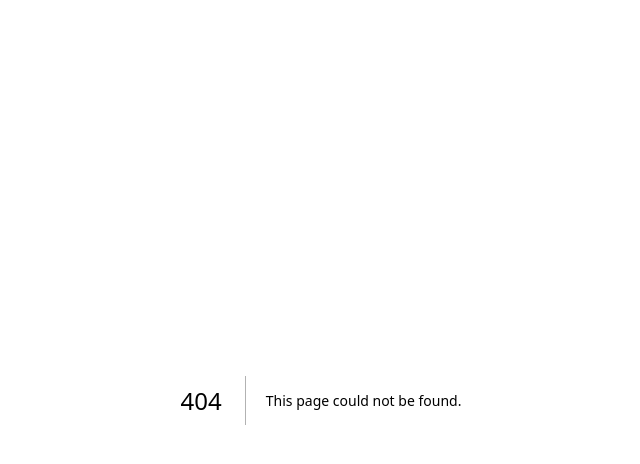
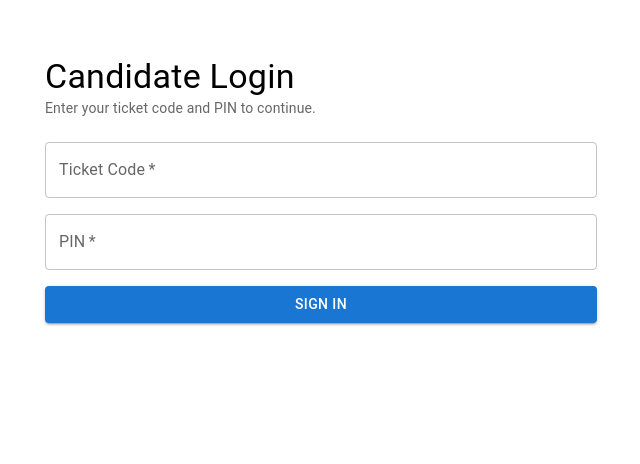
Before and after one commit to KeisukeYanagimachi/go-ton-v2, a Next.js app: page /candidate-login in a window 1280 px wide. Before the commit this address had no page. Shown: the top 464 px of the page, without its empty margins (319-959 px from the left). Built offline with nearby package versions, Linux system fonts and the light colour scheme.

Commit message:
Add candidate and staff dev login UI

```diff
--- /dev/null
+++ b/app/(public)/candidate-login/page.tsx
@@ -0,0 +1,104 @@
+"use client";
+
+import { Alert, Box, Button, Container, TextField, Typography } from "@mui/material";
+import { useState } from "react";
+
+type LoginResult = {
+  candidateId: string;
+  ticketId: string;
+};
+
+export default function CandidateLoginPage() {
+  const [ticketCode, setTicketCode] = useState("");
+  const [pin, setPin] = useState("");
+  const [error, setError] = useState<string | null>(null);
+  const [result, setResult] = useState<LoginResult | null>(null);
+  const [isSubmitting, setIsSubmitting] = useState(false);
+
+  const handleSubmit = async (event: React.FormEvent<HTMLFormElement>) => {
+    event.preventDefault();
+    setError(null);
+    setResult(null);
+    setIsSubmitting(true);
+
+    try {
+      const response = await fetch("/api/candidate/login", {
+        method: "POST",
+        headers: {
+          "content-type": "application/json"
+        },
+        body: JSON.stringify({ ticketCode, pin })
+      });
+
+      if (!response.ok) {
+        const payload = (await response.json()) as { error?: string };
+        setError(payload.error ?? "UNAUTHORIZED");
+        return;
+      }
+
+      const payload = (await response.json()) as LoginResult;
+      setResult(payload);
+    } catch (requestError) {
+      setError("NETWORK_ERROR");
+    } finally {
+      setIsSubmitting(false);
+    }
+  };
+
+  return (
+    <Container maxWidth="sm" sx={{ py: 6 }}>
+      <Box sx={{ mb: 3 }}>
+        <Typography variant="h4" component="h1">
+          Candidate Login
+        </Typography>
+        <Typography variant="body2" color="text.secondary">
+          Enter your ticket code and PIN to continue.
+        </Typography>
+      </Box>
+
+      <Box
+        component="form"
+        onSubmit={handleSubmit}
+        sx={{ display: "grid", gap: 2 }}
+        data-testid="candidate-login-form"
+      >
+        <TextField
+          label="Ticket Code"
+          value={ticketCode}
+          onChange={(event) => setTicketCode(event.target.value)}
+          required
+          fullWidth
+          inputProps={{ "data-testid": "candidate-ticket-code" }}
+        />
+        <TextField
+          label="PIN"
+          type="password"
+          value={pin}
+          onChange={(event) => setPin(event.target.value)}
+          required
+          fullWidth
+          inputProps={{ "data-testid": "candidate-pin" }}
+        />
+        <Button
+          type="submit"
+          variant="contained"
+          disabled={isSubmitting}
+          data-testid="candidate-login-submit"
+        >
+          {isSubmitting ? "Signing in..." : "Sign in"}
+        </Button>
+      </Box>
+
+      {error && (
+        <Alert severity="error" sx={{ mt: 3 }} data-testid="candidate-login-error">
+          {error}
+        </Alert>
+      )}
+      {result && (
+        <Alert severity="success" sx={{ mt: 3 }} data-testid="candidate-login-success">
+          Signed in. Candidate ID: {result.candidateId}
+        </Alert>
+      )}
+    </Container>
+  );
+}
--- a/package.json
+++ b/package.json
@@ -18,6 +18,9 @@
   "dependencies": {
     "@prisma/adapter-pg": "^7.2.0",
     "@prisma/client": "^7.2.0",
+    "@emotion/react": "^11.14.0",
+    "@emotion/styled": "^11.14.1",
+    "@mui/material": "^7.3.2",
     "next": "16.1.1",
     "pg": "^8.16.3",
     "react": "19.2.3",
```
Also changed, not shown: app/(public)/staff-dev-login/StaffDevLoginForm.tsx (added, +97 -0 lines), app/(public)/staff-dev-login/page.tsx (added, +16 -0 lines), 1 other file (tests, documents, lock files or other folders).
